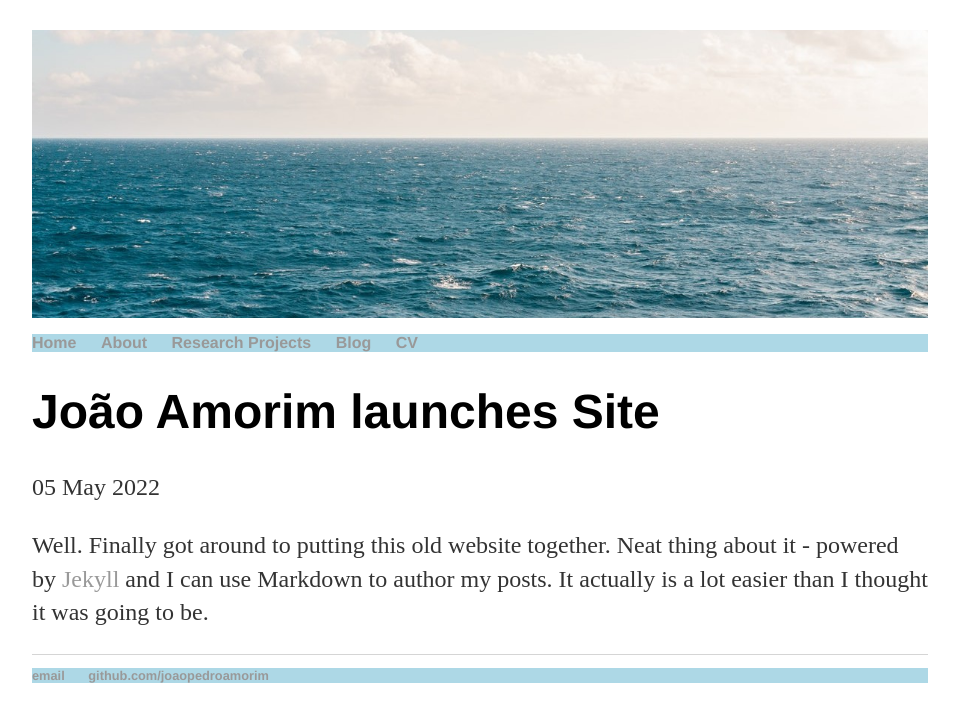
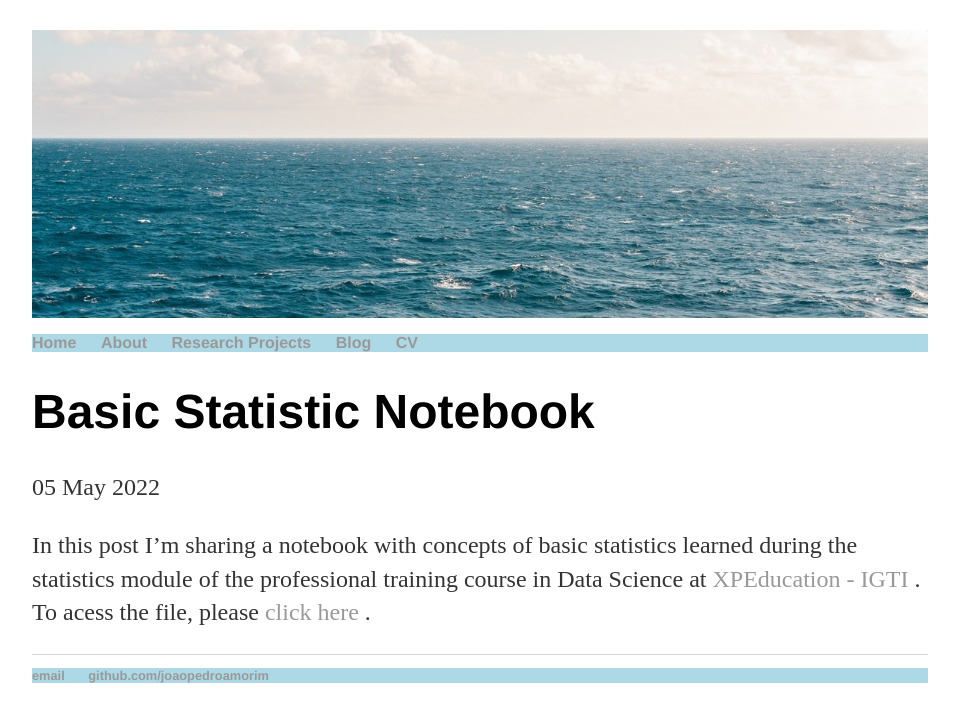
Before and after one commit to joaopedroamorim/joaopedroamorim.github.io, a Jekyll site: the page built from _posts/2022-05-05-JP-site-launched.md, in a window 1280 px wide. Shown: the top 722 px of the page, without its empty margins (160-1119 px from the left). Built offline with Jekyll 4.4.1, drawn with Linux system fonts in a browser that asks for light colours.

Commit message:
Update 2022-05-05-JP-site-launched.md

```diff
--- a/_posts/2022-05-05-JP-site-launched.md
+++ b/_posts/2022-05-05-JP-site-launched.md
@@ -1,7 +1,7 @@
 ---
 layout: post
-title: "João Amorim launches Site"
+title: "Basic Statistic Notebook"
 date: 2022-05-05
 ---
 
-Well. Finally got around to putting this old website together. Neat thing about it - powered by [Jekyll](http://jekyllrb.com) and I can use Markdown to author my posts. It actually is a lot easier than I thought it was going to be.
+In this post I'm sharing a notebook with concepts of basic statistics learned during the statistics module of the professional training course in Data Science at <a href ="https://www.xpeducacao.com.br/" > XPEducation - IGTI </a>. To acess the file, please <a href="https://github.com/joaopedroamorim/DS_Codes/blob/main/General_Stats.ipynb"> click here </a>.
```
